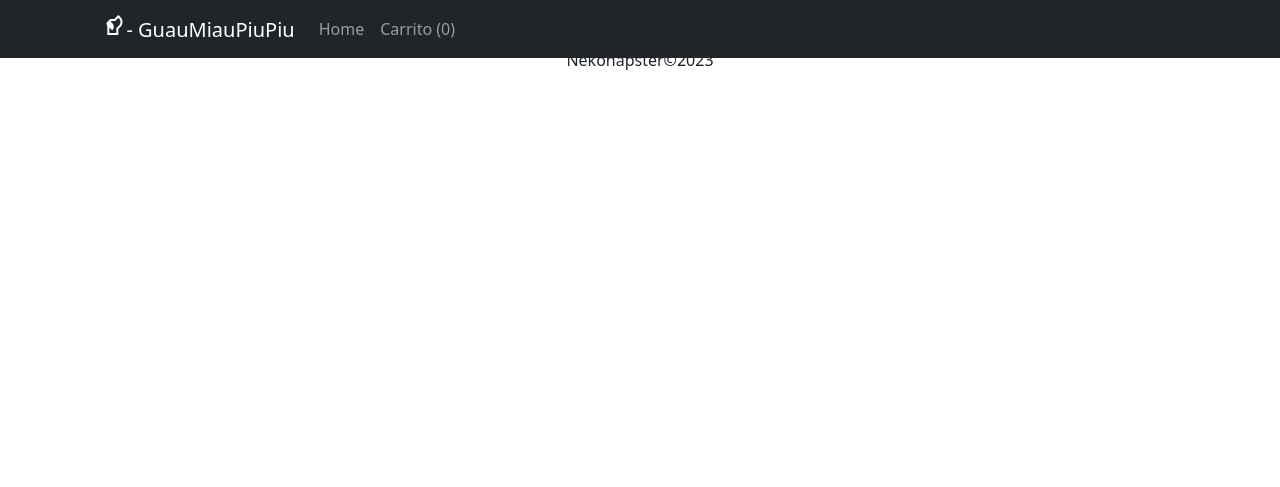
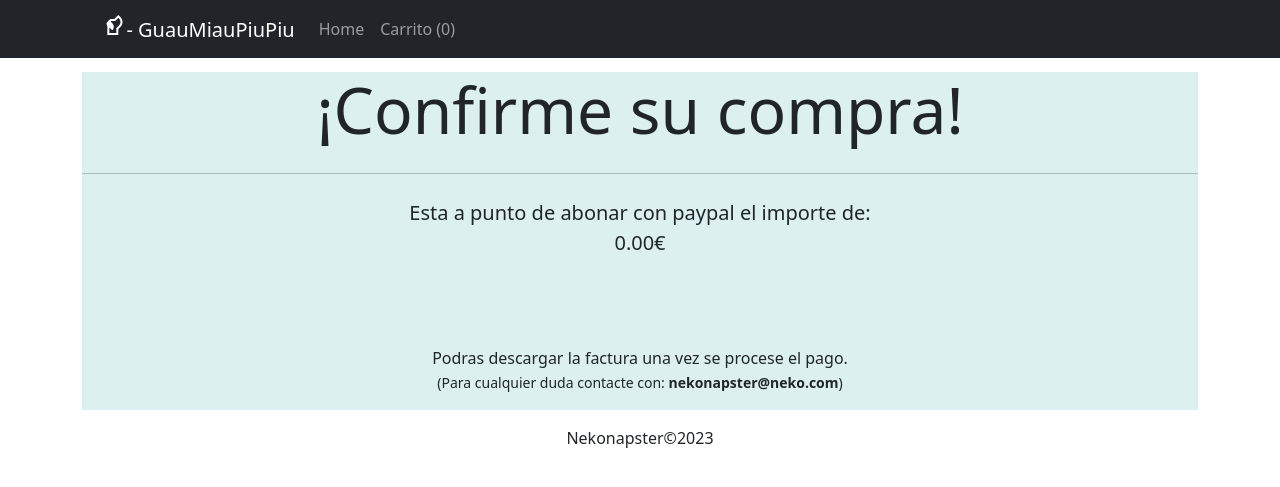
Before and after one commit to nekonapster/tienda, a PHP site: page /pagar.php in a window 1280 px wide. Shown: the top 487 px of the page. Run offline with PHP 8.4, Linux system fonts and the light colour scheme; data that the repository does not hold is empty.

Commit message:
add pantalla de pago final

```diff
--- a/pagar.php
+++ b/pagar.php
@@ -10,18 +10,16 @@ include 'templates/cabecera.php';
 <?php
 
 if ($_POST) {
-        $Total=0;
-        $SID=session_id();
-        $Email=$_POST['email'];
+    $Total = 0;
+    $SID = session_id();
+    $Email = $_POST['email'];
 
     foreach ($_SESSION['CARRITO'] as $indice => $producto) {
 
-            $Total=$Total+($producto['PRECIO']*$producto['CANTIDAD']);
-
-
+        $Total = $Total + ($producto['PRECIO'] * $producto['CANTIDAD']);
     }
     // insert en la tabla ventas de la base de datos en donde recojo la venta de los productos.
-        $sentencia=$pdo->prepare("INSERT INTO `ventas`
+    $sentencia = $pdo->prepare("INSERT INTO `ventas`
                             (`ID`, `ClaveTransaccio`, `PaypalDatos`, `Fecha`, `Email`, `Total`, `Status`)
         VALUES (NULL, :ClaveTransaccion, '', NOW(), :Email, :Total, 'pendiente');");
 
@@ -30,29 +28,44 @@ include 'templates/cabecera.php';
     $sentencia->bindParam(":Total", $Total);
     $sentencia->execute();
     // recolecto el ultimo id de las ventas
-        $idVentas=$pdo->lastInsertId();
+    $idVentas = $pdo->lastInsertId();
 
     foreach ($_SESSION['CARRITO'] as $indice => $producto) {
-            $sentencia=$pdo->prepare("INSERT INTO
+        $sentencia = $pdo->prepare("INSERT INTO
             `detalleventa` (`id`, `idVentas`, `idProducto`, `PrecioUnitario`, `Cantidad`, `Descargado`)
             VALUES (NULL,:idVentas, :idProducto, :PrecioUnitario, :Cantidad, '0');");
 
-            $sentencia->bindParam(":idVentas",$idVentas);
-            $sentencia->bindParam(":idProducto",$producto['ID']);
+        $sentencia->bindParam(":idVentas", $idVentas);
+        $sentencia->bindParam(":idProducto", $producto['ID']);
         $sentencia->bindParam(":PrecioUnitario", $producto['PRECIO']);
         $sentencia->bindParam(":Cantidad", $producto['CANTIDAD']);
         $sentencia->execute();
-
     }
 
-echo "<h3>".$Total ."€" ."</h3>";
-
+    // echo "<h3>" . $Total . "€" . "</h3>";
 }
 
 ?>
+</br>
+<div class="jumbotron jumbotron-fluid text-center" style="background-color: rgb(220, 240, 240);">
+    <h1 class="display-3">¡Confirme su compra!</h1>
+    <hr class="my-4">
+    <p class="lead">Esta a punto de abonar con <strong> paypal</strong> el importe de:
+        <br><strong> <?php echo number_format($Total, 2) . "€"; ?> </strong>
+    </p>
+
+    </br>
+    </br>
+    </br>
+
+    <p class="pb-3">
+        Podras descargar la factura una vez se procese el pago.
+        <br>
+        <small>
+            (Para cualquier duda contacte con: <strong>nekonapster@neko.com</strong>)
+        </small>
+    </p>
+</div>
 
 
-
-<?php
-include 'templates/pie.php';
-?>
+<?php include 'templates/pie.php'; ?>
```
Lines whose indentation alone changed are shown as unchanged.
